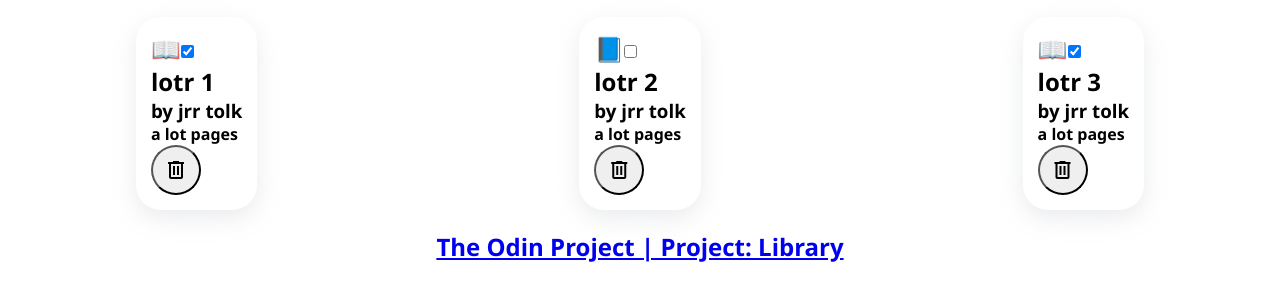
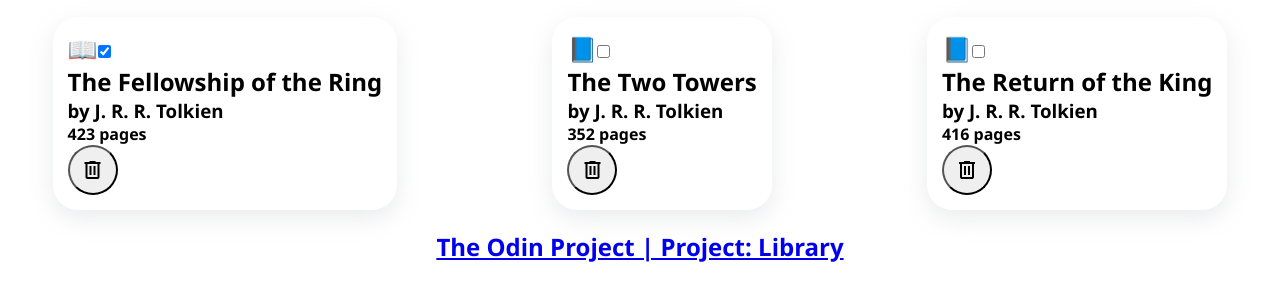
Before and after one commit to CyprianESPI/odin-library, a plain HTML site: page index.html in a window 1280 px wide. Shown: the part 129-430 px from the top of the page. Drawn offline with nearby package versions, Linux system fonts and the light colour scheme.

Commit message:
Update content with my fav books

```diff
--- a/index.html
+++ b/index.html
@@ -4,7 +4,7 @@
 <head>
     <meta charset="UTF-8">
     <meta name="viewport" content="width=device-width, initial-scale=1.0">
-    <title>Odin - Library</title>
+    <title>Library</title>
 
     <script src="index.js" defer></script>
     <link rel="stylesheet" href="styles.css" />
--- a/index.js
+++ b/index.js
@@ -27,16 +27,14 @@
     UpdateLibrary();
 }
 
-
-AddBook(new Book("lotr 1", "jrr tolk", "a lot", true));
-AddBook(new Book("lotr 2", "jrr tolk", "a lot", false));
-AddBook(new Book("lotr 3", "jrr tolk", "a lot", true));
+/* Main - fill up library + test removal */
+AddBook(new Book("The Fellowship of the Ring", "J. R. R. Tolkien", "423", true));
+AddBook(new Book("The Two Towers", "J. R. R. Tolkien", "352", false));
+AddBook(new Book("The Return of the King", "J. R. R. Tolkien", "416 ", false));
 AddBook(new Book("lotr 4?", "jrr tolk", "a lot", false));
-
 console.log(BOOKS);
 
 RemoveBook(BOOKS[3]);
-
 console.log(BOOKS);
 
 function createBookElem(book) {
```
